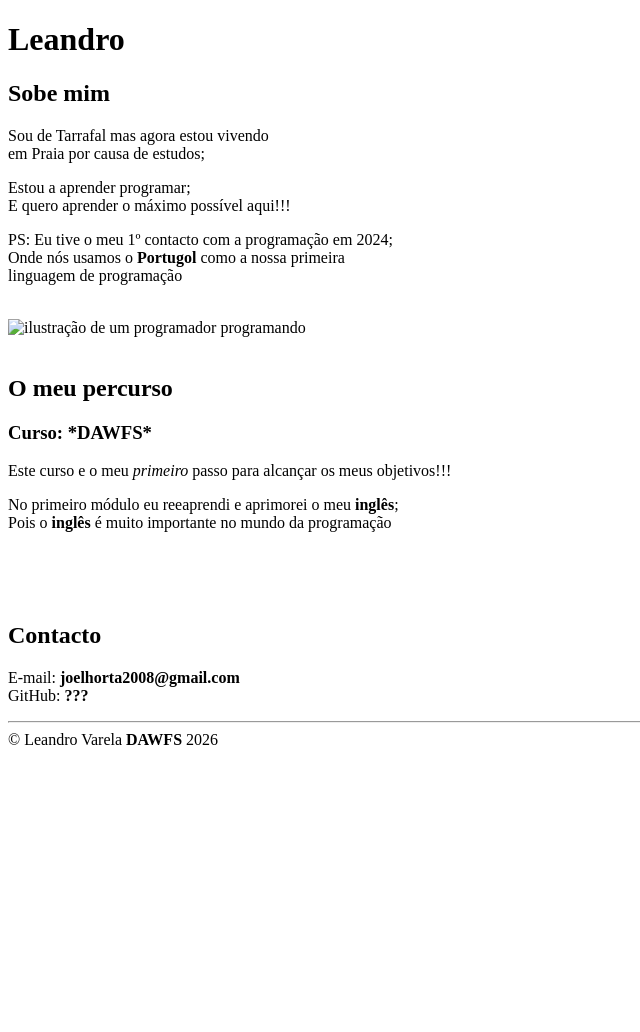
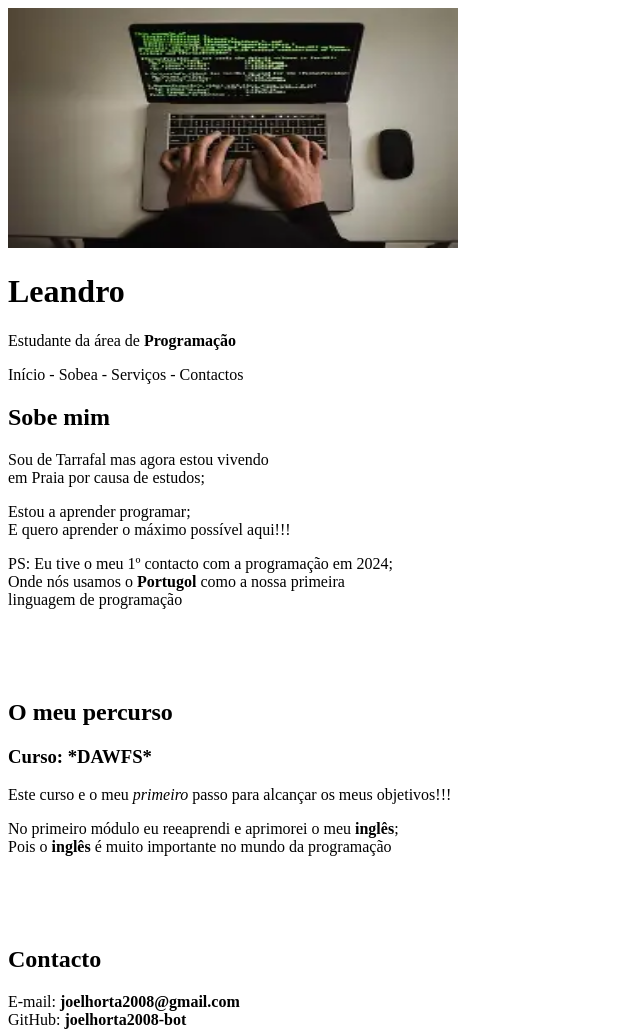
Before and after one commit to joelhorta2008-bot/exercicios-uf1.1, a plain HTML site: page sessao-01/index.html in a window 1280 px wide. Shown: the top 1032 px of the page, without its empty margins (0-640 px from the left). Before the commit the page ends 800 px from the top, so only its background shows below. Drawn offline with Linux system fonts and the light colour scheme.

Commit message:
commit 1

```diff
--- a/sessao-01/index.html
+++ b/sessao-01/index.html
@@ -11,8 +11,28 @@
 
 <body>
 
+   <header>
+   <img
+            src="../sessao-03/img/prog.webp"
+            alt="ilustração de um programador programando"
+            width="450px"
+            height="240px"
+            />
+
+            <h1>Leandro</h1>
+
+            <p>Estudante da área de <strong>Programação</strong></p>
+
+            <nav>
+
+                 <p>Início - Sobea - Serviços - Contactos</p>
+
+            </nav>
+   </header>
+
+<main>
                               <!--Esta sessão é sobre Mim-->
-    <h1>Leandro</h1>
+
     <h2>Sobe mim</h2>
 
         <p>Sou de Tarrafal mas agora estou vivendo<br> em Praia
@@ -22,12 +42,7 @@
           <strong>Portugol</strong>
           como a nossa primeira<br> linguagem de programação</p><br>
 
-          <img
-            src="img/foto.webp"
-            alt="ilustração de um programador programando"
-            width="450px"
-            height="240px"
-            />
+
 
             <br><br>
 
@@ -45,9 +60,10 @@
 
     <h2>Contacto</h2>
          <p>E-mail: <strong>joelhorta2008@gmail.com</strong><br>
-            GitHub: <strong>???</strong> </p>
+            GitHub: <strong>joelhorta2008-bot</strong> </p>
 
-
+</main>
+         <!-- Rodape -->
             <hr/>
             &copy; Leandro Varela <strong>DAWFS</strong> 2026
 
```
Also changed, not shown: sessao-03/img/prog.webp (added).
